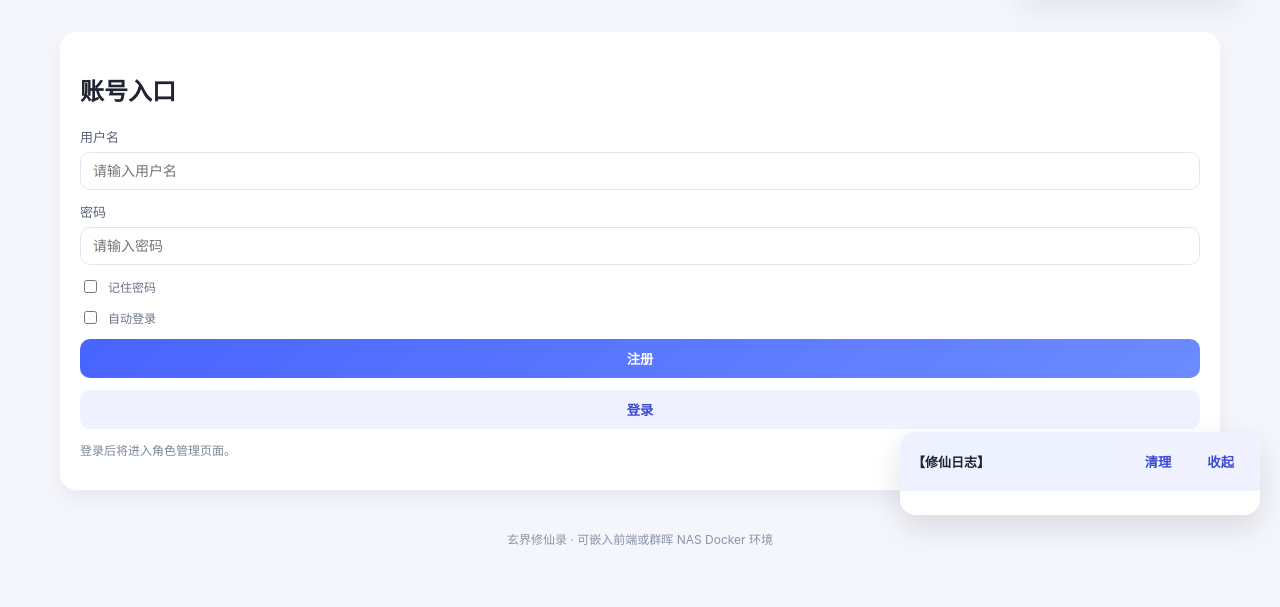
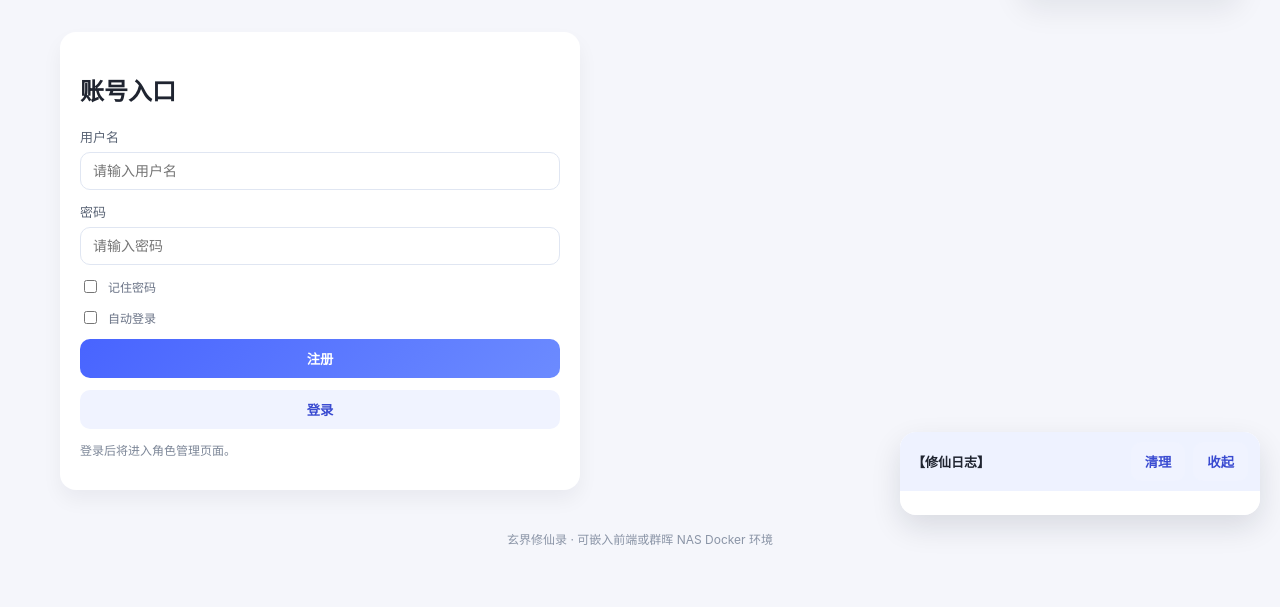
Before and after one commit to yourwater/web-game-1, a Flask app: page / in a window 1280 px wide. Shown: the part 265-872 px from the top of the page. Run offline with Flask 3, Linux system fonts and the light colour scheme.

Commit message:
Narrow login section width

```diff
--- a/game/static/style.css
+++ b/game/static/style.css
@@ -127,6 +127,10 @@ label {
 }
 
 #roleSection {
+  max-width: 520px;
+}
+
+#authSection {
   max-width: 520px;
 }
 
```
